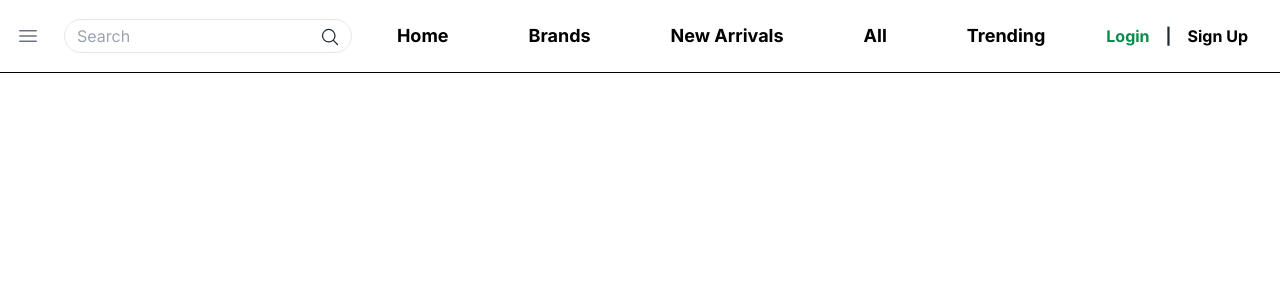
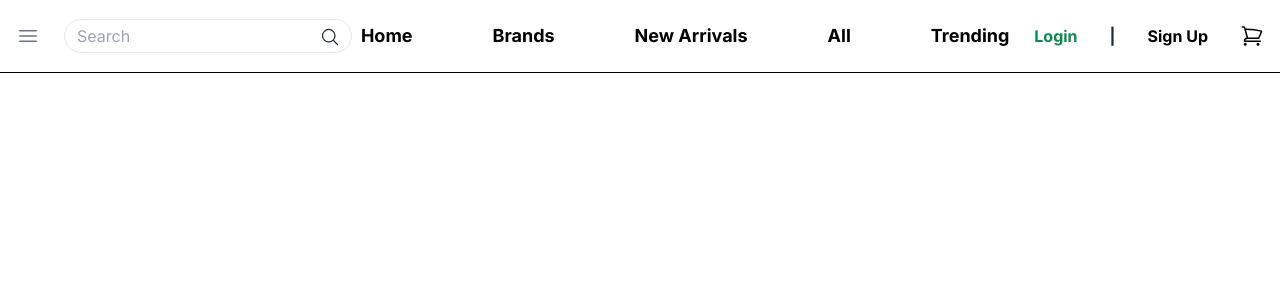
Before and after one commit to astronomx/solemarket, a Next.js app: page / in a window 1280 px wide. Shown: the top 300 px of the page. Built offline with nearby package versions, Linux system fonts and the light colour scheme.

Commit message:
Winkelwagen

```diff
--- a/src/components/Navbar.tsx
+++ b/src/components/Navbar.tsx
@@ -1,6 +1,8 @@
 import Link from 'next/link';
 import { MagnifyingGlassIcon } from "@heroicons/react/24/outline";
 import { Bars3Icon } from "@heroicons/react/24/outline";
+import { ShoppingCartIcon } from "@heroicons/react/24/outline";
+
 
 const Navbar = () => {
   return (
@@ -38,16 +40,11 @@ const Navbar = () => {
         </Link>
       </div>
 
-      <div className="hidden md:block">
-        <button className="font-bold text-[#098C4C] py-2 px-4">
-          Login
-        </button>
-
+      <div className="hidden md:flex items-center space-x-4">
+        <button className="font-bold text-[#098C4C] py-2 px-4">Login</button>
         <span className="font-bold text-gray-800">|</span>
-
-        <button className="font-bold text-black py-2 px-4">
-          Sign Up
-        </button>
+        <button className="font-bold text-black py-2 px-4">Sign Up</button>
+        <button><ShoppingCartIcon className="h-6 w-6 text-black" /></button>
       </div>
     </nav>
   );
```
